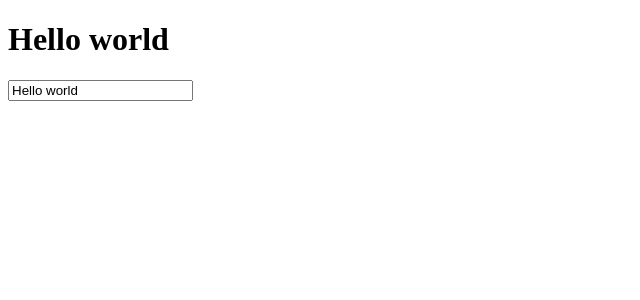
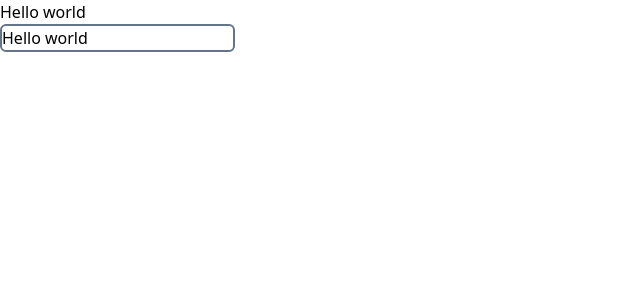
Before and after one commit to hotdogc1017/source-code-copilot, a Vue app: page / in a window 1280 px wide. Shown: the top 300 px of the page, without its empty margins (0-640 px from the left). Built offline with nearby package versions, Linux system fonts and the light colour scheme.

Commit message:
chore: 配置tailwindcss

```diff
--- a/src/App.vue
+++ b/src/App.vue
@@ -7,7 +7,7 @@ const msg = ref('Hello world')
 <template>
   <div>
     <h1>{{ msg }}</h1>
-    <input v-model="msg" class="border-x-slate-200 rounded-md">
+    <input v-model="msg" class="border-2 border-slate-500 rounded-md">
   </div>
 </template>
 
```
Also changed, not shown: src/main.ts (+4 -3 lines).
